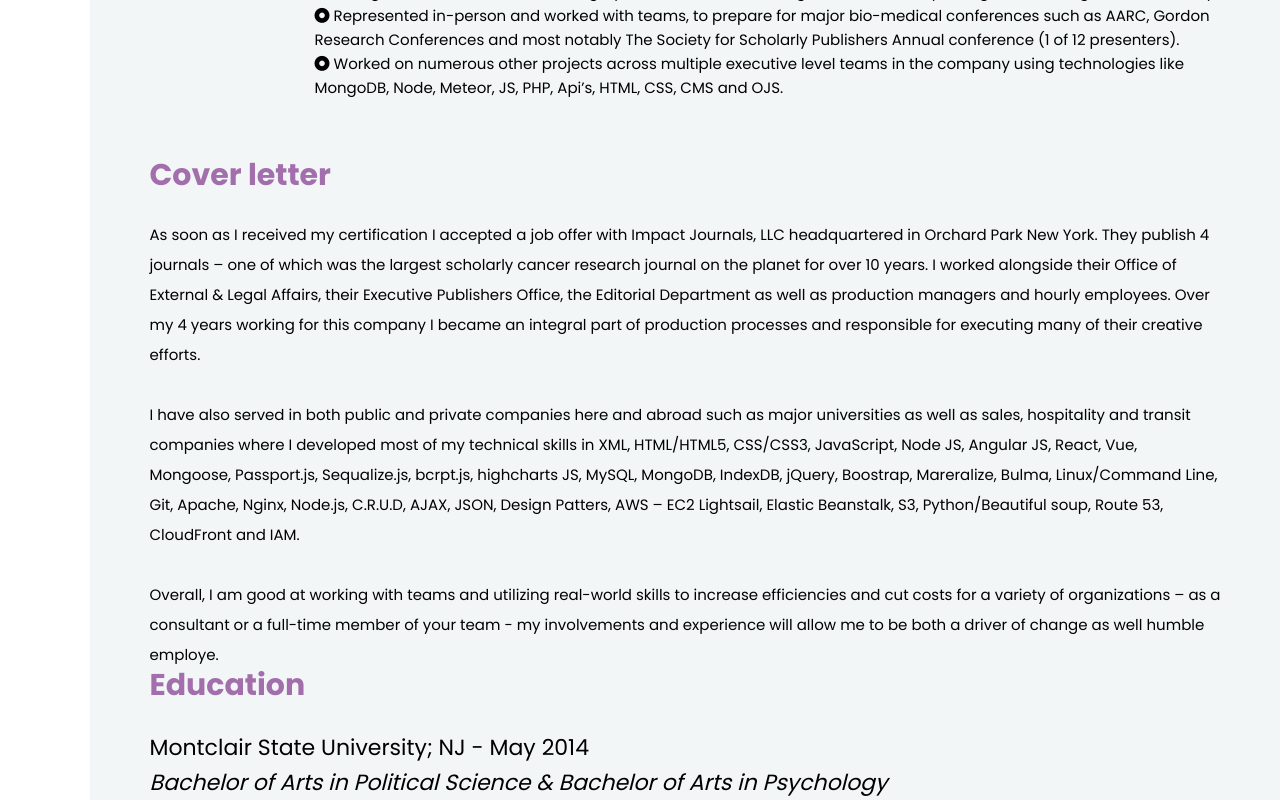
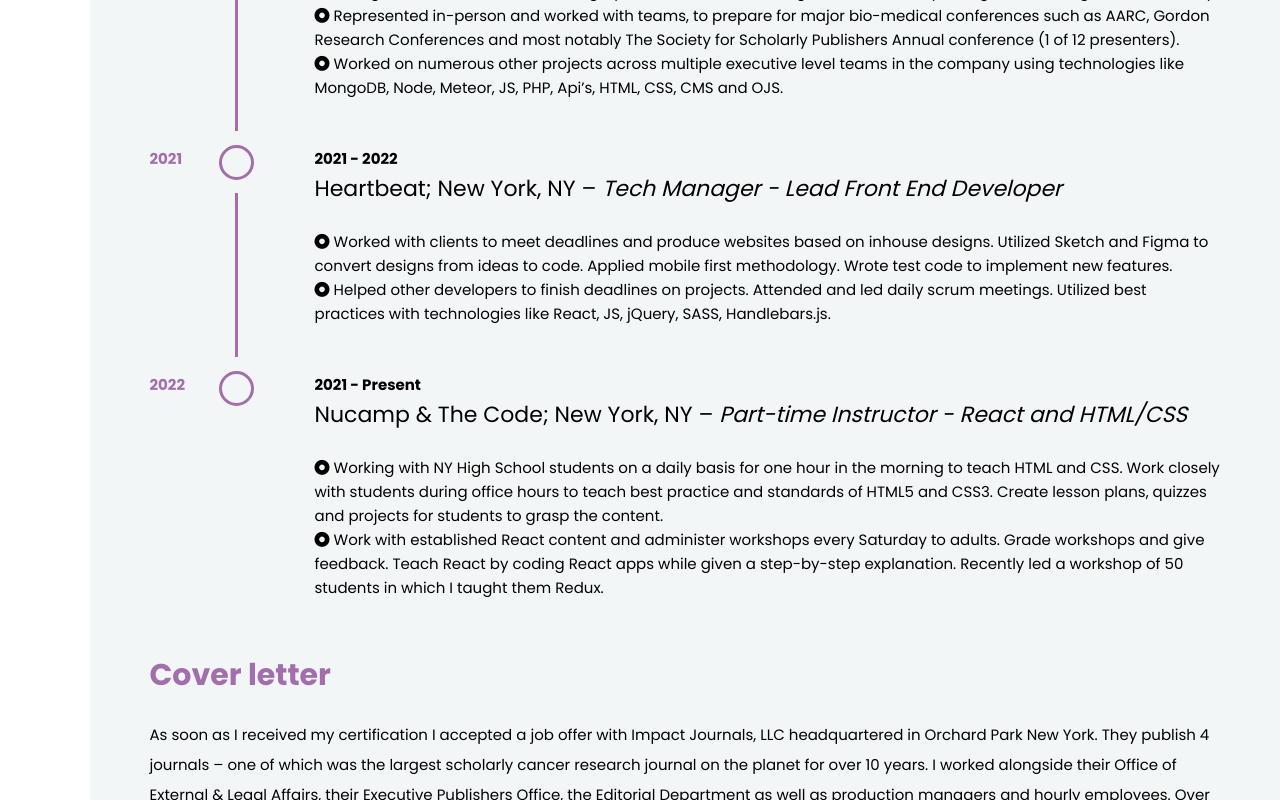
Before and after one commit to Victor-Villacis/victor_resume, a plain HTML site: page index.html in a window 1280 px wide. Shown: the part 3700-4500 px from the top of the page. Drawn offline with Linux system fonts and the light colour scheme.

Commit message:
updated jobs

```diff
--- a/index.html
+++ b/index.html
@@ -51,8 +51,8 @@
 
                         <div class="my-info">
                             <p class="my-info-title">ADDRESS</p>
-                            <p class="my-info-content"> <a href="https://goo.gl/maps/SuZb4veZQpbYBFkD8">223 Spruce St,
-                                    Bloomfield N.J 07003</a> </p>
+                            <p class="my-info-content"> <a href="https://goo.gl/maps/SuZb4veZQpbYBFkD8">1 Bergen St,
+                                    Harrison N.J 07029</a> </p>
                         </div>
 
                     </div>
@@ -79,7 +79,7 @@
                                 cutting strategy development – Build and write creative applications from scratch –
                                 Creative front-end developer with necessary back-end experience to support any project –
                                 Proficient in: JavaScript, HTML, CSS, Bootstrap, Materialize, Bulma, Git, MySQL,
-                                MongoDB, Express, Angular, Vue, React and Node.js and can learn more at a face pace.
+                                MongoDB, Express, Angular, Vue, React and Node.js and can learn more at a fast pace.
                             </p>
 
                             <div class="social-links">
@@ -145,7 +145,7 @@
                                         both political science as well as psychology.
                                     </p>
                                     <div class="button-group-wrapper">
-                                        <a class="button" href="https://docs.google.com/document/d/1oUlNOP5tGBwMEVZqGpMSGsWpHkUe2wsK/edit?usp=sharing&ouid=101963625305707467356&rtpof=true&sd=true">Download CV</a>
+                                        <a class="button" href="https://drive.google.com/uc?export=download&id=1cFIVvlNTttfKP2N5uhaBfGaZ-6oKmsix">Download CV</a>
                                     </div>
                                 </div>
                             </div>
@@ -362,6 +362,47 @@
                                             </div>
                                             <div class="timeline-event-date">2021</div>
                                         </li>
+                                        <li class="timeline-event">
+                                            <span class="timeline-circle"></span>
+                                            <div class="timeline-event-content">
+                                                <b>2021 - 2022</b>
+                                                <div class="section-info">Heartbeat; New York, NY –
+                                                    <i>Tech Manager - Lead Front End Developer</i>
+                                                </div>
+                                                <div class="half">
+                                                    <br />
+                                                    <i class="fas fa-dot-circle"></i> Worked with clients to meet deadlines and produce websites based on inhouse designs. Utilized Sketch
+                                                    and Figma to convert designs from ideas to code. Applied mobile first methodology. Wrote test code to
+                                                    implement new features.
+                                                    <br />
+                                                    <i class="fas fa-dot-circle"></i> Helped other developers to finish deadlines on projects. Attended and led daily scrum meetings. Utilized
+                                                    best practices with technologies like React, JS, jQuery, SASS, Handlebars.js.
+                                                    <br />
+                                                </div>
+                                            </div>
+                                            <div class="timeline-event-date">2021</div>
+                                        </li>
+                                        <li class="timeline-event">
+                                            <span class="timeline-circle"></span>
+                                            <div class="timeline-event-content">
+                                                <b>2021 - Present</b>
+                                                <div class="section-info">Nucamp & The Code; New York, NY –
+                                                    <i>Part-time Instructor - React and HTML/CSS</i>
+                                                </div>
+                                                <div class="half">
+                                                    <br />
+                                                    <i class="fas fa-dot-circle"></i> Working with NY High School students on a daily basis for one hour in the morning to teach HTML and
+                                                    CSS. Work closely with students during office hours to teach best practice and standards of HTML5 and
+                                                    CSS3. Create lesson plans, quizzes and projects for students to grasp the content.
+                                                    <br />
+                                                    <i class="fas fa-dot-circle"></i> Work with established React content and administer workshops every Saturday to adults. Grade workshops
+                                                    and give feedback. Teach React by coding React apps while given a step-by-step explanation. Recently led
+                                                    a workshop of 50 students in which I taught them Redux.
+                                                    <br />
+                                                </div>
+                                            </div>
+                                            <div class="timeline-event-date">2022</div>
+                                        </li>
                                     </ul>
                                 </div>
 
```
